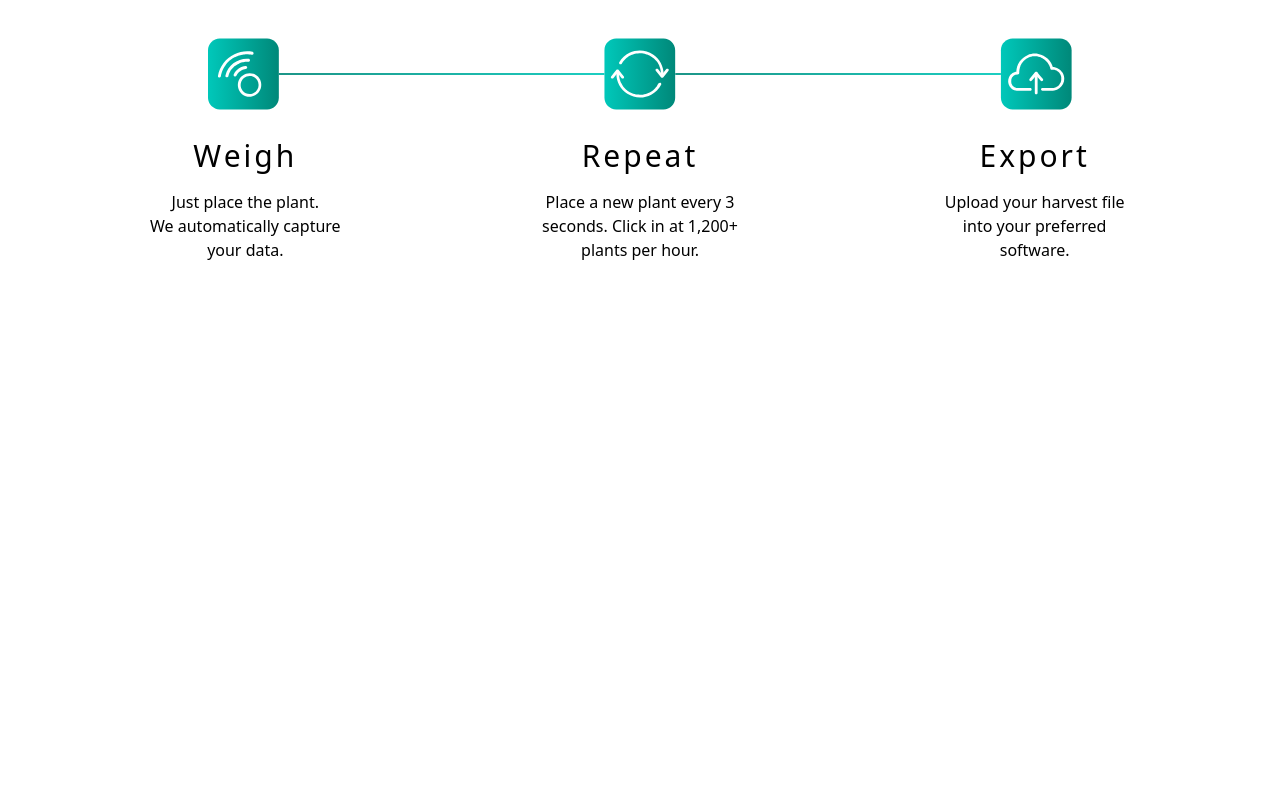
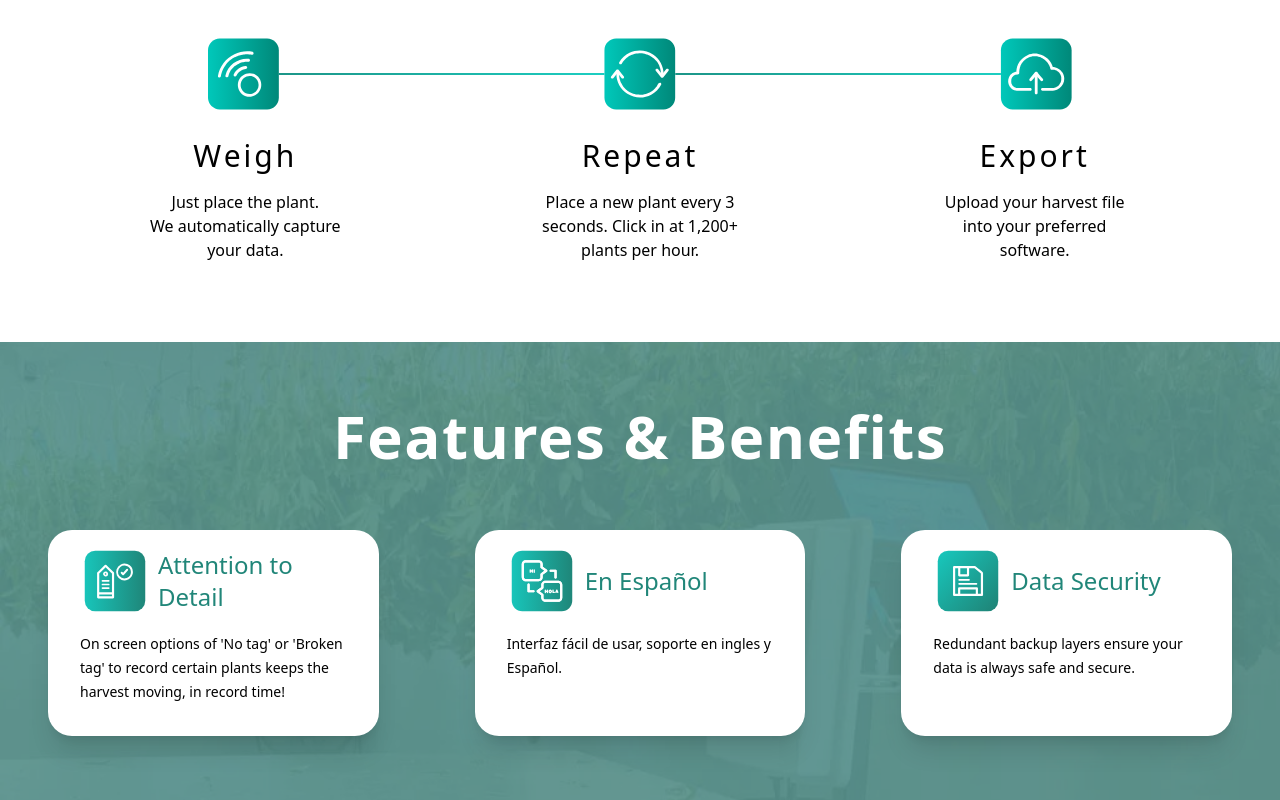
Before and after one commit to mikeyqq/wayfast-landingpage, a Next.js app: page / in a window 1280 px wide. Shown: the part 862-1662 px from the top of the page. Before the commit the page ends 1204 px from the top, so only its background shows below. Built offline with nearby package versions, Linux system fonts and the light colour scheme.

Commit message:
completed feature section - mobile/web

```diff
--- /dev/null
+++ b/components/Feature.tsx
@@ -0,0 +1,94 @@
+import React from "react";
+
+type Props = {};
+
+export default function Feature({}: Props) {
+  return (
+    <div className="h-100 relative">
+      <span>
+        <img src="/green_image.jpg" id="feature-span-img" />
+        <div className="layer"></div>
+      </span>
+      <main className="px-12 py-16 z-10 relative max-w-7xl mx-auto flex flex-col lg:gap-4">
+        <h1
+          className="text-center tracking-wide font-bold text-4xl md:text-6xl lg:font-extrabold lg:text-5xl xl:text-6xl"
+          id="feature-main-h1"
+        >
+          Features &#38; Benefits
+        </h1>
+        <div className="col-span-12">
+          <div className="grid grid-cols-1 lg:grid-cols-3 mt-12 gap-x-12 lg:gap-x-24 gap-y-12">
+            <li
+              className="lg:mt-0 col-span-1 flex flex-col items-start text-center px-8 rounded-3xl shadow-xl divide-gray-200"
+              id="feature-li"
+            >
+              <div className="flex flex-row gap-2 items-center pt-4">
+                <img
+                  src="/features_tag.svg"
+                  alt="icons"
+                  width="70"
+                  height="70"
+                />
+                <h3 className="text-xl lg:text-2xl text-wayfast-green font-medium text-left">
+                  Attention to Detail
+                </h3>
+              </div>
+              <div className="flex-1 flex flex-col pb-4">
+                <p className="text-sm my-4 leading-6 text-gray-700 flex flex-col text-left">
+                  On screen options of 'No tag' or 'Broken tag' to record
+                  certain plants keeps the harvest moving, in record time!
+                </p>
+              </div>
+            </li>
+            <li
+              className="lg:mt-0 col-span-1 flex flex-col items-start text-center px-8 bg-white rounded-3xl shadow-xl divide-gray-200"
+              id="feature-li"
+            >
+              <div className="flex flex-row gap-2 items-center pt-4">
+                <img
+                  src="/features_spanish.svg"
+                  alt="icons"
+                  width="70"
+                  height="70"
+                />
+                <h3 className="text-xl lg:text-2xl text-wayfast-green font-medium text-left">
+                  En Español
+                </h3>
+              </div>
+              <div className="flex-1 flex flex-col pb-4">
+                <p className="text-sm my-4 leading-6 text-gray-700 flex flex-col text-left">
+                  Interfaz fácil de usar, soporte en ingles y Español.
+                </p>
+              </div>
+            </li>
+            <li
+              className="lg:mt-0 col-span-1 flex flex-col items-start text-center px-8 bg-white rounded-3xl shadow-xl divide-gray-200"
+              id="feature-li"
+            >
+              <div className="flex flex-row gap-2 items-center pt-4">
+                <img
+                  src="/features_data.svg"
+                  alt="icons"
+                  width="70"
+                  height="70"
+                />
+                <h3 className="text-xl lg:text-2xl text-wayfast-green font-medium text-left">
+                  Data Security
+                </h3>
+              </div>
+              <div className="flex-1 flex flex-col pb-4">
+                <p className="text-sm my-4 leading-6 text-gray-700 flex flex-col text-left">
+                  Redundant backup layers ensure your data is always safe and
+                  secure.
+                </p>
+              </div>
+            </li>
+          </div>
+        </div>
+      </main>
+      <div></div>
+    </div>
+  );
+}
+
+//text-white text-center tracking-wide font-bold text-4xl md:text-6xl lg:font-extrabold lg:text-5xl, xl:text-6xl
--- a/pages/index.tsx
+++ b/pages/index.tsx
@@ -4,6 +4,7 @@ import Image from "next/image";
 import Header from "../components/Header";
 import Intro from "../components/Intro";
 import Info from "../components/Info";
+import Feature from "../components/Feature";
 
 const Home: NextPage = () => {
   return (
@@ -21,6 +22,7 @@ const Home: NextPage = () => {
       <Info />
 
       {/* Features & Benefits */}
+      <Feature />
 
       {/* Products */}
 
--- a/styles/globals.css
+++ b/styles/globals.css
@@ -5,6 +5,10 @@
 @layer components {
   a {
     color: white;
+  }
+
+  #feature-li {
+    background-color: white;
   }
 
   #close-btn {
@@ -15,7 +19,7 @@
     background-color: white;
   }
 
-  #section-span {
+  /* #section-span {
     box-sizing: border-box;
     display: block;
     overflow: hidden;
@@ -31,7 +35,7 @@
     left: 0;
     bottom: 0;
     right: 0;
-  }
+  } */
 
   #section-span-img {
     position: absolute;
@@ -98,6 +102,44 @@
     color: black;
     background-color: white;
   }
+
+  #feature-span-img {
+    position: absolute;
+    top: 0;
+    left: 0;
+    bottom: 0;
+    right: 0;
+    box-sizing: border-box;
+    padding: 0;
+    border: none;
+    margin: auto;
+    display: block;
+    width: 0;
+    height: 0;
+    min-width: 100%;
+    max-width: 100%;
+    min-height: 100%;
+    max-height: 100%;
+    object-fit: cover;
+    object-position: center;
+    width: 100vw;
+    height: 100vh;
+    z-index: 0;
+    fill: black;
+  }
+
+  .layer {
+    background-color: #0e6058a3;
+    position: absolute;
+    top: 0;
+    left: 0;
+    width: 100%;
+    height: 100%;
+  }
+
+  #feature-main-h1 {
+    color: white;
+  }
 }
 
 /* font-thin text-base hover:font-medium text-white*/
```
Also changed, not shown: public/green_image.jpg (added).
